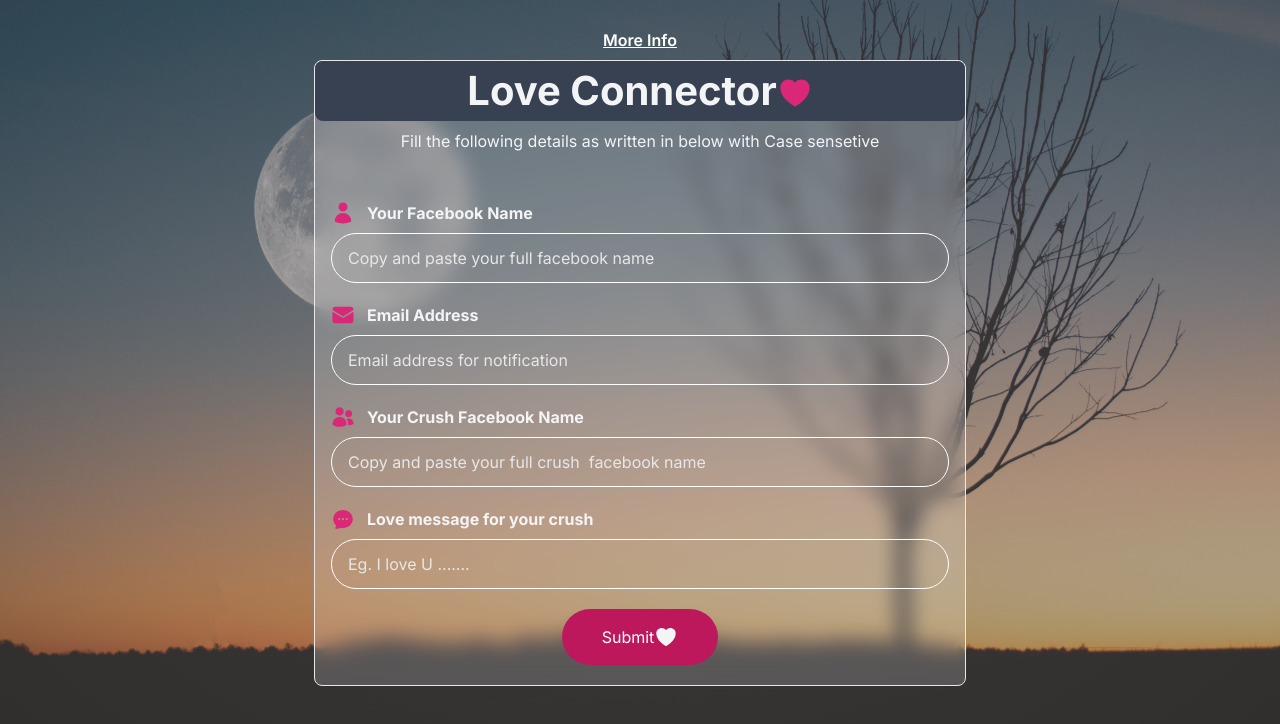
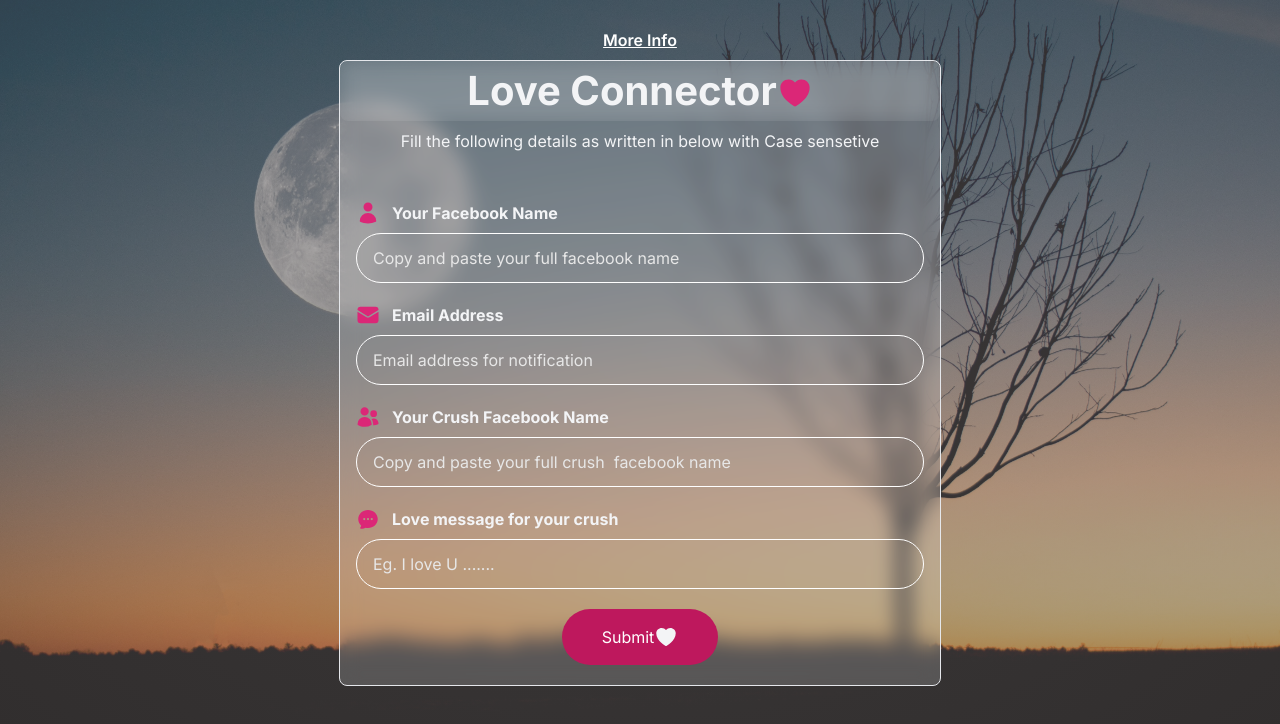
Before and after one commit to Abinash88/LoveConnector, a Next.js app: page /FormFill in a window 1280 px wide. Shown: the top 724 px of the page. Built offline with nearby package versions, Linux system fonts and the light colour scheme.

Commit message:
exchanging the localstorage to js-cookie for

```diff
--- a/package.json
+++ b/package.json
@@ -14,6 +14,7 @@
     "@types/react": "18.2.12",
     "@types/react-dom": "18.2.5",
     "autoprefixer": "10.4.14",
+    "js-cookie": "^3.0.5",
     "mongodb": "^5.6.0",
     "mongoose": "^7.3.0",
     "next": "13.4.6",
@@ -25,5 +26,8 @@
     "tailwindcss": "3.3.2",
     "typescript": "5.1.3",
     "uuidv4": "^6.2.13"
+  },
+  "devDependencies": {
+    "@types/js-cookie": "^3.0.3"
   }
 }
--- a/src/app/FormFill/page.js
+++ b/src/app/FormFill/page.js
@@ -11,6 +11,7 @@
 import { toast } from "react-toastify";
 import Loader from '@/components/Loader'
 import { uuid } from 'uuidv4';
+import Cookies from 'js-cookie';
 let loader = false;
 
 export default function page() {
@@ -19,7 +20,8 @@
   const [CrushName, SetCrushName] = useState("");
   const [Message, SetMessage] = useState("");
   const [showDetails, setShowDetails] = useState(false);
-  const userId = localStorage.getItem('userId')
+
+  const userId = Cookies.get('userId');
 
   const FetchUserData = async (e) => {
     e.preventDefault();
@@ -55,7 +57,7 @@
       SetCrushName('');
       SetMessage('');
       const userId = uuid();
-      localStorage.setItem('userId', userId);
+      Cookies.set('userId', userId, { expires: 7 })
     } catch (err) {
       console.log(err.message);
       loader = false
@@ -66,12 +68,18 @@
     alert(`Keep in mind that you can only provide your details once in the following fields. Please make sure to write your name exactly as it appears on Facebook.`)
   }, []);
 
+  // const getcookie = () => {
+  //   const data = Cookies.remove('userId');
+  //   console.log(data);
+  // }
+
   return (
     <>
       <main className="flex min-h-screen background flex-col items-center justify p-5">
+        {/* <button onClick={getcookie}>click</button> */}
         <button onClick={() => setShowDetails(!showDetails)} className='text-white p-2 font-semibold underline cursor-pointer'>More Info </button>
-        <div className={`absolute ${!showDetails ? 'h-[0px] overflow-hidden' : 'h-[400px]'} md:w-[500px] w-[90%]  rounded-md top-[55px] m-auto bg-gray-100 z-10 `}>
-          <h2 className='p-2 text-gray-600 text-[22px] text-center underline'>About App</h2>
+        <div className={`absolute ${!showDetails ? 'h-[0px] overflow-hidden' : 'h-[400px]'} md:w-[500px]  w-[90%]  rounded-md top-[55px] m-auto bg-gray-100 z-10 `}>
+          <h2 className='p-2  text-gray-600 text-[22px] text-center underline'>About App</h2>
           <p className='p-3 text-gray-500 '>Hi, this is creator of this app. I have created this app to help you find the perfect couple for yourself. Please copy-paste or enter your and your loved one's Facebook 'Name' exactly as it appears on Facebook (including case sensitivity) in the form provided. Once you have filled in the form with both names, please share the app link with other people so they can help you reach your loved one.
 
             If both of you enter each other's names correctly, you will receive a notification via email, which you have provided. Please note that you can only fill out the form once, so make sure to provide the following credentials accurately.</p>
@@ -82,13 +90,13 @@
               loader ? <Loader /> : null
             }
           </div>
-          <h1 className="text-center rounded-lg   bg-gray-700 flex  items-center justify-center text-[25px] md:text-[40px] font-bold text-gray-100 mb-2">
+          <h1 className="text-center rounded-lg  heading  flex  items-center justify-center text-[25px] md:text-[40px] font-bold text-gray-100 mb-2">
             <span>Love Connector</span> <HeartIcon className="md:h-10 h-8 pt-1 text-pink-600" />
           </h1>
           <p className="text-center md:text-[16px] text-[15px] text-gray-100 mb-3">
             Fill the following details as written in below with Case sensetive
           </p>
-          <div className="md:w-[650px] w-full   p-4 h-[500px] bg--200 rounded-md">
+          <div className="md:w-[600px] w-full   p-4 h-[500px] bg--200 rounded-md">
             <form onSubmit={FetchUserData} className="w-full">
               <div className="flex flex-col inputdiv  ">
                 <label className="text-bold flex" htmlFor="Name">
--- a/src/app/globals.css
+++ b/src/app/globals.css
@@ -14,6 +14,11 @@
 .mybox{
   background:rgba(255, 255, 255, 0.176);
   backdrop-filter: blur(10px);
+}
+
+.heading{
+  backdrop-filter: blur(10px);
+
 }
 
 input{
@@ -33,7 +38,7 @@
 }
 
 label{
-  @apply mb-2 text-gray-100 text-[14px] md:text-[16px]
+  @apply mb-2 text-gray-100 text-[13.5px] md:text-[16px]
 }
 
 label{
--- a/src/app/layout.tsx
+++ b/src/app/layout.tsx
@@ -20,8 +20,11 @@
   return (
     <html lang="en">
       <body className={inter.className}>
-        {children}</body>
+        <div>
+        {children}
         <ToastContainer/>
+        </div>
+        </body>
     </html>
   );
 }
--- a/src/app/page.tsx
+++ b/src/app/page.tsx
@@ -1,4 +1,4 @@
-"use client"
+'use client'
 
 // import Header from "@/components/Header";
 import FormFill from '@/app/FormFill/page'
--- a/src/components/Loader.js
+++ b/src/components/Loader.js
@@ -3,7 +3,7 @@
 const Loader = () => {
   return (
     <div>
-        <div class="lds-ring"><div></div><div></div><div></div><div></div></div>
+        <div className="lds-ring"><div></div><div></div><div></div><div></div></div>
     </div>
   )
 }
--- a/src/pages/api/features.js
+++ b/src/pages/api/features.js
@@ -3,7 +3,7 @@
 
 
 export const MongoDb = async() => {
-    const database = await mongoose.connect(process.env.MONGODB, {
+    await mongoose.connect(process.env.MONGODB, {
         dbName:'CrushFinder',
     })
     console.log('Connected to Database');
```
Also changed, not shown: 1 other file (tests, documents, lock files or other folders).
